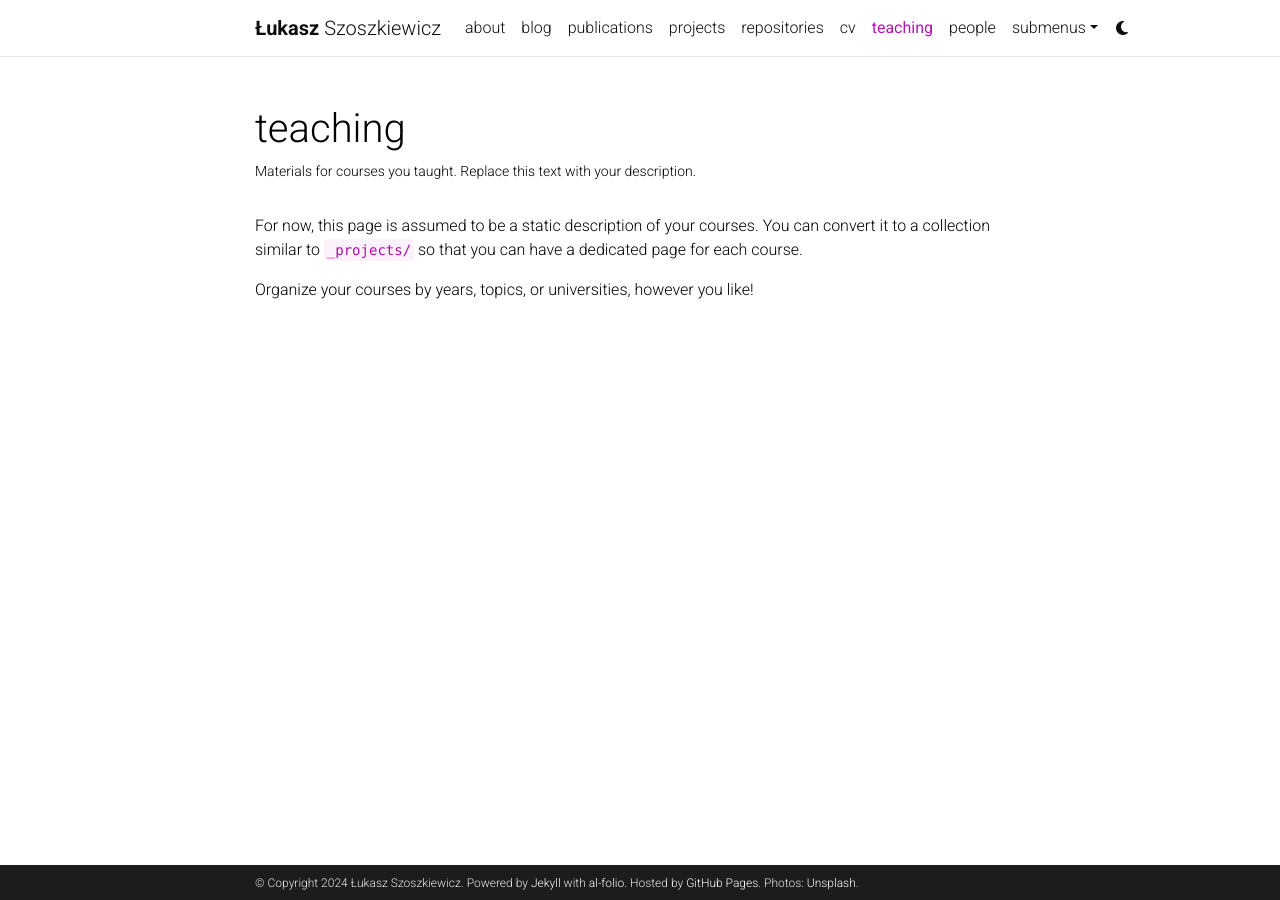
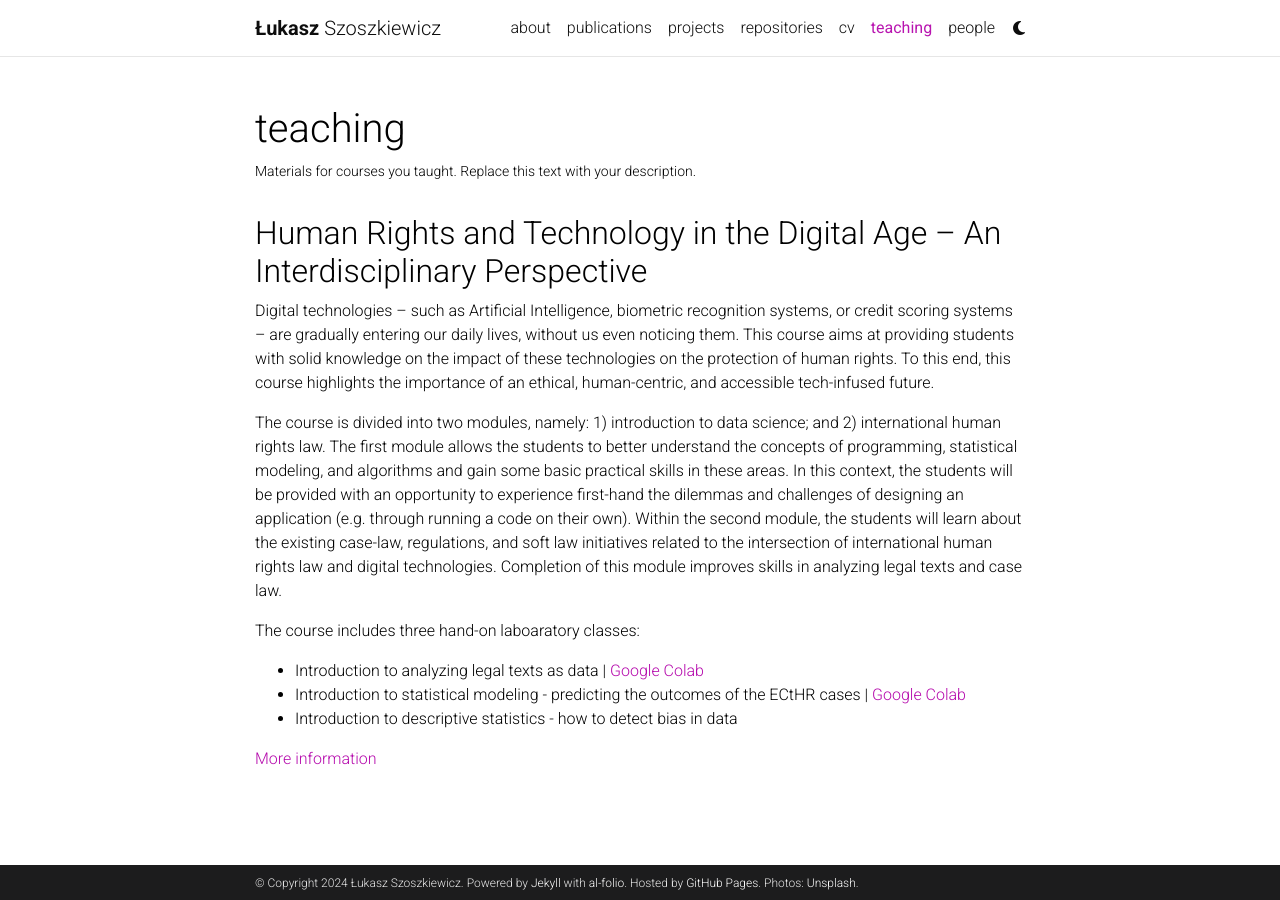
Before and after one commit to lszoszk/lszoszk.github.io, a Jekyll site: the page built from _pages/teaching.md, in a window 1280 px wide. Built offline with Jekyll 4.4.1, drawn with Linux system fonts in a browser that asks for light colours; comment, search, counter and statistics services are not loaded; a style sheet for code colours, icons or effects is not loaded.

Commit message:
update of the website

```diff
--- a/_pages/teaching.md
+++ b/_pages/teaching.md
@@ -7,6 +7,16 @@
 nav_order: 6
 ---
 
-For now, this page is assumed to be a static description of your courses. You can convert it to a collection similar to `_projects/` so that you can have a dedicated page for each course.
+<h2>Human Rights and Technology in the Digital Age – An Interdisciplinary Perspective</h2>
+Digital technologies – such as Artificial Intelligence, biometric recognition systems, or credit scoring systems – are gradually entering our daily lives, without us even noticing them. This course aims at providing students with solid knowledge on the impact of these technologies on the protection of human rights. To this end, this course highlights the importance of an ethical, human-centric, and accessible tech-infused future.
 
-Organize your courses by years, topics, or universities, however you like!
+The course is divided into two modules, namely: 1) introduction to data science; and 2) international human rights law. The first module allows the students to better understand the concepts of programming, statistical modeling, and algorithms and gain some basic practical skills in these areas. In this context, the students will be provided with an opportunity to experience first-hand the dilemmas and challenges of designing an application (e.g. through running a code on their own). Within the second module, the students will learn about the existing case-law, regulations, and soft law initiatives related to the intersection of international human rights law and digital technologies. Completion of this module improves skills in analyzing legal texts and case law.
+
+The course includes three hand-on laboaratory classes:
+<ul>
+<li>Introduction to analyzing legal texts as data | <a href="https://colab.research.google.com/drive/1R6D8WYGCtRX_JUKWfaz69GhWHhwyFtil?usp=sharing">Google Colab</a></li>
+<li>Introduction to statistical modeling - predicting the outcomes of the ECtHR cases | <a href="https://colab.research.google.com/drive/19HVAq40ay3oBLLsxCEWjJG675UzyX5KV?usp=sharing">Google Colab</a></li>
+<li>Introduction to descriptive statistics - how to detect bias in data</li>
+</ul>
+
+<a href="https://amupie.amu.edu.pl/1222/details">More information</a>
```
Also changed, not shown: _pages/blog.md (+1 -1 lines), _pages/dropdown.md (+1 -1 lines).
